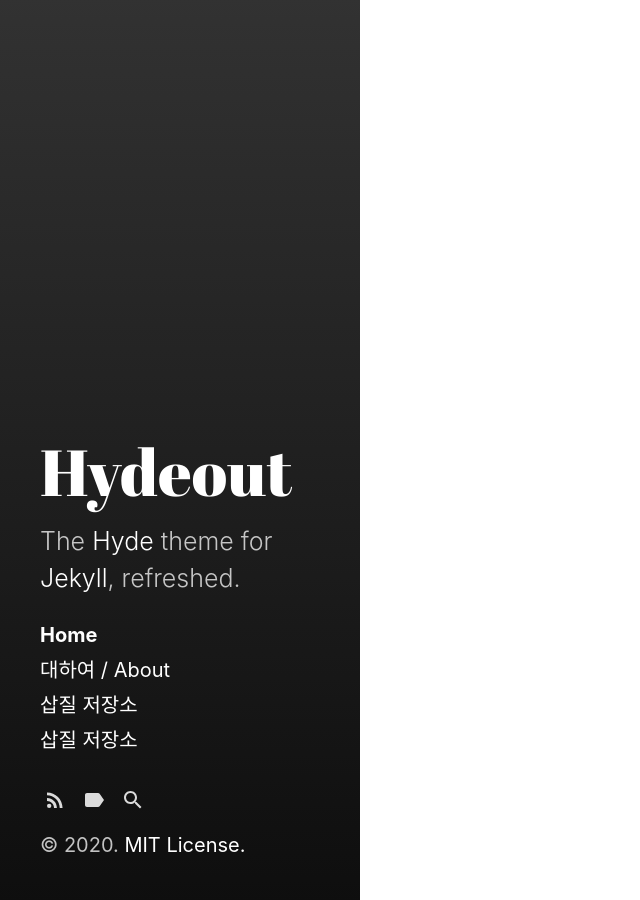
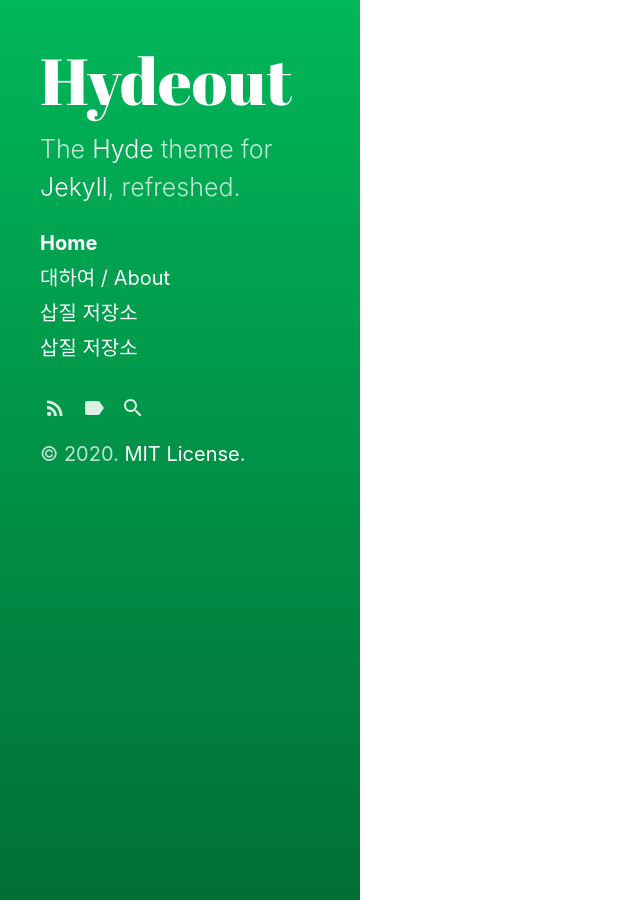
Before and after one commit to readingsnail/readingsnail.github.io, a Jekyll site: the page built from index.html, in a window 1280 px wide. Shown: the whole page, without its empty margins (0-640 px from the left). Built offline with Jekyll 4.4.1, drawn with Linux system fonts in a browser that asks for light colours; the list of posts is cut into pages by our own code.

Commit message:
Update main.scss

```diff
--- a/assets/css/main.scss
+++ b/assets/css/main.scss
@@ -3,4 +3,7 @@
 # only main files contain this front matter, not partials.
 ---
 
+$sidebar-bg-color: #009348;
+$link-color: #ac4142;
+$sidebar-sticky: false;
 @import "hydeout";
```
